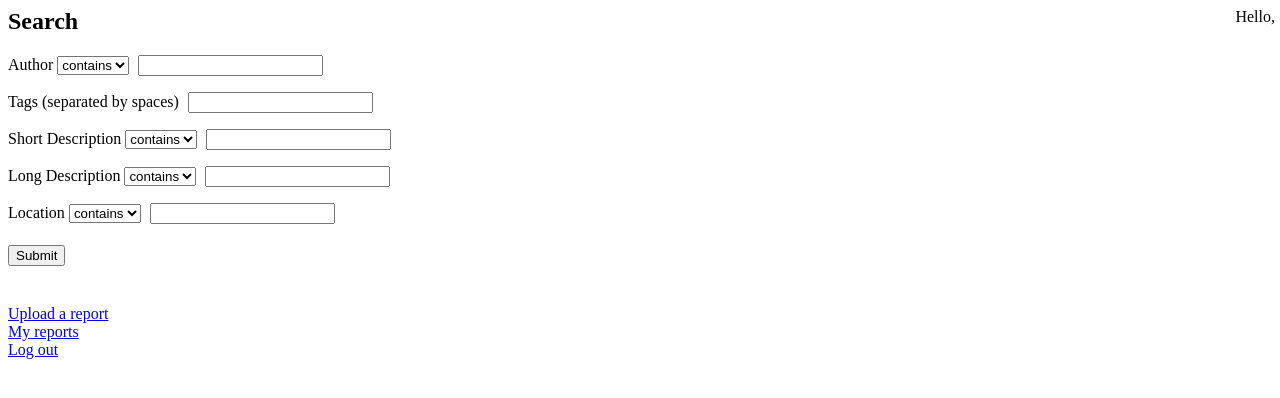
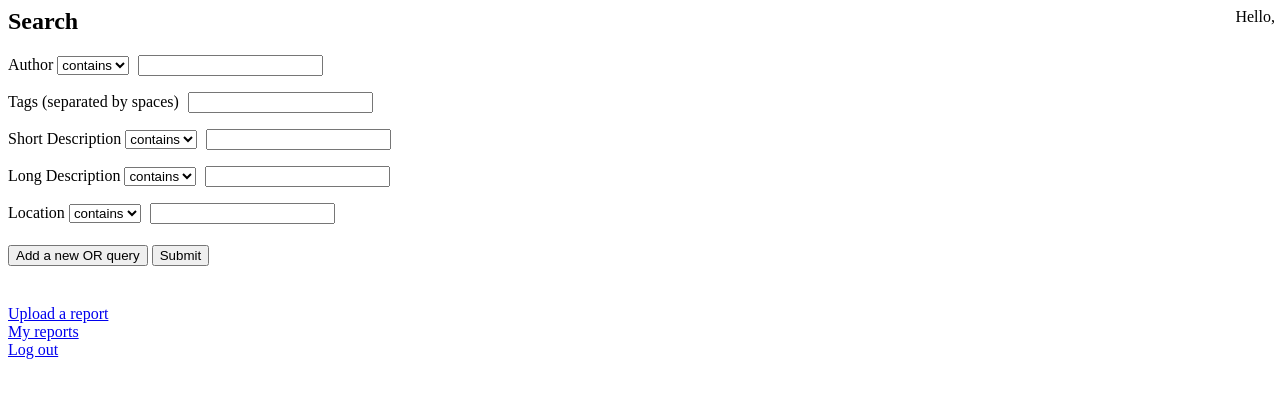
Before and after one commit to agore1/SecureWitness, a Django app: page /upload/search/ in a window 1280 px wide. Shown: the top 398 px of the page. Run offline with Django 3.2, Linux system fonts and the light colour scheme; parts of the project's set-up code (start-up, migrations or seed data) failed here and were passed over.

Commit message:
added OR queries to the search page

```diff
--- a/securewitness/registration/views.py
+++ b/securewitness/registration/views.py
@@ -253,7 +253,7 @@ def login_view(request):
                 login(request,user);
                 return redirect("/accounts/profile");
             else:
-                return redirect("/fasdfasdl");
+                return redirect("/accounts/login");
     else:
         c = {'form':userForm()};
         return render(request, 'login.html',c);
--- a/securewitness/systemadmin/urls.py
+++ b/securewitness/systemadmin/urls.py
@@ -2,8 +2,8 @@ from django.conf.urls import include
 from django.conf.urls import patterns
 from django.conf.urls import url
 from django.views.generic.base import TemplateView
-from SecureWitness.securewitness.systemadmin import views
-from SecureWitness.securewitness.systemadmin.views import UserView
+from systemadmin import views
+from systemadmin.views import UserView
 
 urlpatterns = patterns('',
                        url(r'^userlist/$',
--- a/securewitness/upload/templates/search_form.html
+++ b/securewitness/upload/templates/search_form.html
@@ -9,30 +9,63 @@
 }
 </style>
 
+<script>
+nextQuery = 1;
+
+function addQuery(){
+    query = document.getElementById("query");
+    form = document.getElementById("search_form");
+    newQuery = query.cloneNode(true);
+    queryChildren = newQuery.childNodes;
+    console.log(newQuery.childNodes);
+    for( p in queryChildren ){
+        if(queryChildren[p].nodeType == 1){
+            subChildren = queryChildren[p];
+            for( e in subChildren.childNodes){
+                if(subChildren.childNodes[e].nodeType == 1){
+                    console.log(subChildren.childNodes[e].name);
+                    subChildren.childNodes[e].name = subChildren.childNodes[e].name.match("([a-z]|_|[A-Z])+")[0]+nextQuery;
+                }
+            }
+        }
+    }
+    p = document.createElement("p")
+    orTxt = document.createTextNode("OR")
+    p.appendChild(orTxt)
+    buttons = document.getElementById("buttons")
+    search_form.insertBefore(p,buttons);
+    search_form.insertBefore(newQuery,buttons)
+
+    nextQuery += 1;
+}
+</script>
+
 
 </head>
 
 <body>
 <span style="position:absolute;right:5px">Hello, <a href="/accounts/profile">{{user_name}}</a></span>
-<form enctype="multipart/form-data" action="" method="post">
+<form id="search_form" enctype="multipart/form-data" action="" method="post">
 	{% csrf_token %}
 	<h2>Search</h2>
-    <div>
+    <div id="query">
     <p>
-    Author <select name="author"><option value="icontains">contains</option><option value="iexact">is</option></select> <input name="authorIn" class="form_input" type="text">
+    Author <select name="author0"><option value="icontains">contains</option><option value="iexact">is</option></select> <input name="authorIn0" class="form_input" type="text">
     </p><p>
-    Tags (separated by spaces) <input name="tags" class="form_input" type="text">
+    Tags (separated by spaces) <input name="tags0" class="form_input" type="text">
     </p><p>
-    Short Description <select name="short_desc"><option value="icontains">contains</option><option value="iexact">is</option></select> <input name="short_descIn" class="form_input" type="text">
+    Short Description <select name="short_desc0"><option value="icontains">contains</option><option value="iexact">is</option></select> <input name="short_descIn0" class="form_input" type="text">
     </p><p>
-    Long Description <select name="long_desc"><option value="icontains">contains</option><option value="iexact">is</option></select> <input name="long_descIn" class="form_input" type="text">
+    Long Description <select name="long_desc0"><option value="icontains">contains</option><option value="iexact">is</option></select> <input name="long_descIn0" class="form_input" type="text">
     </p><p>
-    Location <select name="location"><option value="icontains">contains</option><option value="iexact">is</option></select> <input name="locationIn" class="form_input" type="text">
+    Location <select name="location0"><option value="icontains">contains</option><option value="iexact">is</option></select> <input name="locationIn0" class="form_input" type="text">
     </p>
     </div>
-<div class="form">
+<div id="buttons" class="form">
+    <button type="button" onclick="addQuery()">Add a new OR query</button>
 	<input type="submit" value="Submit">
 </div>
+
 </form>
 
 	<br>
--- a/securewitness/upload/views.py
+++ b/securewitness/upload/views.py
@@ -1,5 +1,6 @@
 import os
 import mimetypes
+import re
 
 from itertools import chain
 
@@ -13,6 +14,7 @@ from django.core.files.storage import default_storage, File
 from django.core.servers.basehttp import FileWrapper
 from django.contrib.auth.models import User
 from django.db.models import Q
+from django.db.models.query import EmptyQuerySet
 from registration.models import Group
 #from reports import formModels
 from django import forms
@@ -22,6 +24,7 @@ class search(ListView):
     pDict = {};
     template_name = "search_list.html";
     reports = Report
+    queryList = [];
 
     def get_context_data(self, **kwargs):
         con = super(search, self).get_context_data(**kwargs);
@@ -30,41 +33,53 @@ class search(ListView):
         return con;
 
     def get_queryset(self):
-        object_list = self.reports.objects.filter(private=False);
-        private_list = self.reports.objects.filter(Q(can_view__user = self.request.user.id)|Q(can_view__group__in_group__user_id = self.request.user.id));
-        filterArgs = {};
-        for k in list(self.pDict.keys()):
-            if self.pDict[k] != '':
-                if k == "tags":
-                    tags = self.pDict[k].split("+");
-                    #object_list = object_list.filter(report_keyword__keyword__in=tags);
-                    #private_list = private_list.filter(report_keyword__keyword__in=tags);
-                    filterArgs['report_keyword__keyword__in'] = tags;
-                else:
-                    '''
-                    filterArgs =
-                    exec("object_list = object_list.filter("+k+"=self.pDict[k])");
-                    exec("private_list = private_list.filter("+k+"=self.pDict[k])");
-                    return(object_list);
-                    '''
 
-                    filterArgs[k] = self.pDict[k].replace('+',' ');
-        #return(filterArgs.keys())
-        object_list = object_list.filter(**filterArgs);
-        private_list = private_list.filter(**filterArgs);
-        object_list = chain(private_list,object_list);
 
-        return object_list;
+        final_list = self.reports.objects.none();
+
+        for pDict in self.queryList:
+            object_list = self.reports.objects.filter(private=False);
+            private_list = self.reports.objects.filter(Q(can_view__user = self.request.user.id)|Q(can_view__group__in_group__user_id = self.request.user.id)|Q(author=self.request.user.username));
+            filterArgs = {};
+            for k in list(pDict.keys()):
+                if pDict[k] != '':
+                    if k == "tags":
+                        tags = pDict[k].split("+");
+                        #object_list = object_list.filter(report_keyword__keyword__in=tags);
+                        #private_list = private_list.filter(report_keyword__keyword__in=tags);
+                        filterArgs['report_keyword__keyword__in'] = tags;
+                    else:
+                        '''
+                        filterArgs =
+                        exec("object_list = object_list.filter("+k+"=self.pDict[k])");
+                        exec("private_list = private_list.filter("+k+"=self.pDict[k])");
+                        return(object_list);
+                        '''
+
+                        filterArgs[k] = pDict[k].replace('+',' ');
+            #return(filterArgs.keys())
+            object_list = object_list.filter(**filterArgs);
+            private_list = private_list.filter(**filterArgs);
+            object_list = list(chain(private_list,object_list));
+            final_list = set(chain(final_list,object_list));
+
+        return final_list;
 
     def get(self, request, *args, **kwargs):
+        self.queryList = [];
         s = self.kwargs.get('slug','');
-        params = s.split("%");
-        self.pDict = {};
-        for p in params:
-            keyVal = p.split("-");
-            self.pDict[keyVal[0]] = keyVal[1];
+        queries = s.split("OR");
+
+        for query in queries:
+            if(query != ""):
+                params = query.split("%");
+                pDict = {};
+                for p in params:
+                    if p != '':
+                        keyVal = p.split("-");
+                        pDict[keyVal[0]] = keyVal[1];
+                self.queryList.append(pDict);
         #o_list = self.get_queryset()
-        #return HttpResponse(o_list);
         return super(search, self).get(request, *args, **kwargs);
 
 class see_report(ListView):
@@ -137,7 +152,7 @@ class see_report(ListView):
         if(owner == self.request.user.username):
             object_list = self.report.objects.filter(author=owner,id=repId);
         else:
-            if(self.users.objects.filter(can_view__report_id=repId,id=uId).exists()):
+            if(self.users.objects.filter(Q(can_view__report_id=repId,id=uId) | Q(in_group__group__can_view__report_id=repId,id=uId)).exists()):
                 object_list = self.report.objects.filter(author=owner,id=repId);
             else:
                 object_list = self.report.objects.filter(author=owner,id=repId,private=False);
@@ -216,17 +231,17 @@ def edit_form(request, report=None, user=None):
     if(request.user.username != user):
         return redirect("/report/"+user+"/"+report);
     if request.method == 'POST':
-        postData = request.POST;
-        rep.short_desc = postData['short_descIn'];
-        rep.long_desc = postData['long_descIn'];
-        rep.location = postData['locationIn'];
-        if list(postData.keys()).count('privateIn') > 0:
+        query = request.POST;
+        rep.short_desc = query['short_descIn'];
+        rep.long_desc = query['long_descIn'];
+        rep.location = query['locationIn'];
+        if list(query.keys()).count('privateIn') > 0:
             rep.private = True;
         else:
             rep.private = False;
         for i in rep.report_keyword_set.all():
             i.delete();
-        tags = postData['tags'].split(" ");
+        tags = query['tags'].split(" ");
         for i in tags:
             if len(i) <= 20 and i != "":
                 k = Report_keyword();
@@ -249,13 +264,40 @@ def edit_form(request, report=None, user=None):
 
 def search_form(request):
     if request.method == 'POST':
-        postData = request.POST;
-        authorQuery = "author__{0}-{1}".format(postData["author"],postData["authorIn"]);
-        tagQuery = "tags-{0}".format(postData["tags"].replace(" ","+"));
-        shortQuery = "short_desc__{0}-{1}".format(postData["short_desc"],postData["short_descIn"]);
-        longQuery = "long_desc__{0}-{1}".format(postData["long_desc"],postData["long_descIn"]);
-        locQuery = "location__{0}-{1}".format(postData["location"],postData["locationIn"]);
-        return(redirect("/upload/search="+authorQuery+"%"+tagQuery+"%"+shortQuery+"%"+longQuery+"%"+locQuery));
+        query = request.POST;
+        querySets = [];
+        for k in list(request.POST.keys()):
+            regex = re.search("\d+",k)
+            if(regex != None):
+                queryNumber = int(re.search("\d+",k).group(0));
+                if(queryNumber >= len(querySets)):
+                    while(len(querySets) <= queryNumber):
+                        querySets.append({});
+                querySets[queryNumber][re.search("\D+",k).group(0)] = request.POST[k];
+
+        finalQuery = "";
+        #return HttpResponse(querySets)
+        for query in querySets:
+            authorQuery = "author__{0}-{1}%".format(query["author"],query["authorIn"]);
+            if query["authorIn"] == "":
+                authorQuery = "";
+            tagQuery = "tags-{0}%".format(query["tags"].replace(" ","+"));
+            if query["tags"] == "":
+                tagQuery = "";
+            shortQuery = "short_desc__{0}-{1}%".format(query["short_desc"],query["short_descIn"]);
+            if query["short_descIn"] == "":
+                shortQuery = "";
+            longQuery = "long_desc__{0}-{1}%".format(query["long_desc"],query["long_descIn"]);
+            if query["long_descIn"] == "":
+                longQuery = "";
+            locQuery = "location__{0}-{1}".format(query["location"],query["locationIn"]);
+            if query["locationIn"] == "":
+                locQuery = "";
+            if(finalQuery != ""):
+                finalQuery += "OR";
+            finalQuery += authorQuery+tagQuery+shortQuery+longQuery+locQuery;
+
+        return(redirect("/upload/search="+finalQuery));
 
     c = {"user_name":request.user.username};
 
```
